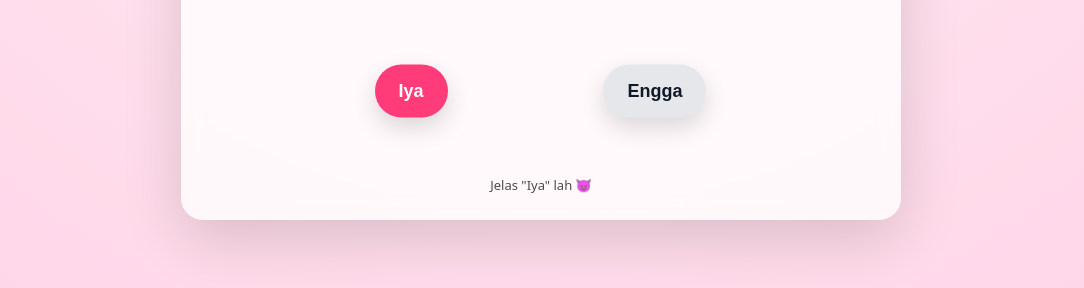
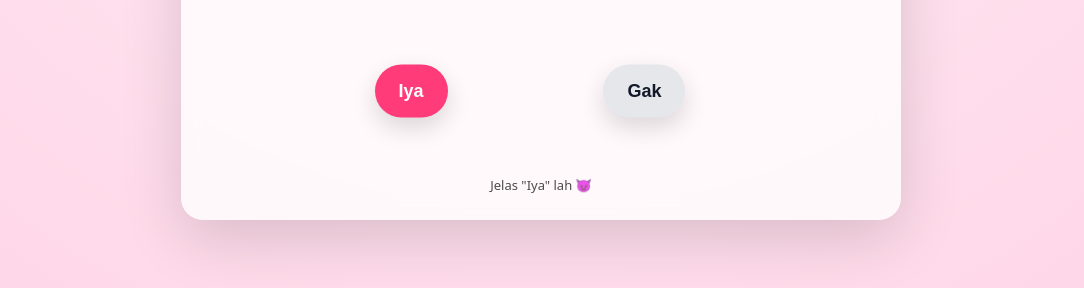
Before and after one commit to indratrsn19/halodarikita, a plain HTML site: page index.html in a window 1280 px wide. Shown: the part 498-786 px from the top of the page, without its empty margins (99-1183 px from the left). Drawn offline with nearby package versions, Linux system fonts and the light colour scheme.

Commit message:
Update index.html

```diff
--- a/index.html
+++ b/index.html
@@ -175,7 +175,7 @@
 
     <section class="button-zone" id="zone">
       <button id="yesBtn">Iya</button>
-      <button id="noBtn">Engga</button>
+      <button id="noBtn">Gak</button>
     </section>
 
     <!-- HINT -->
```
